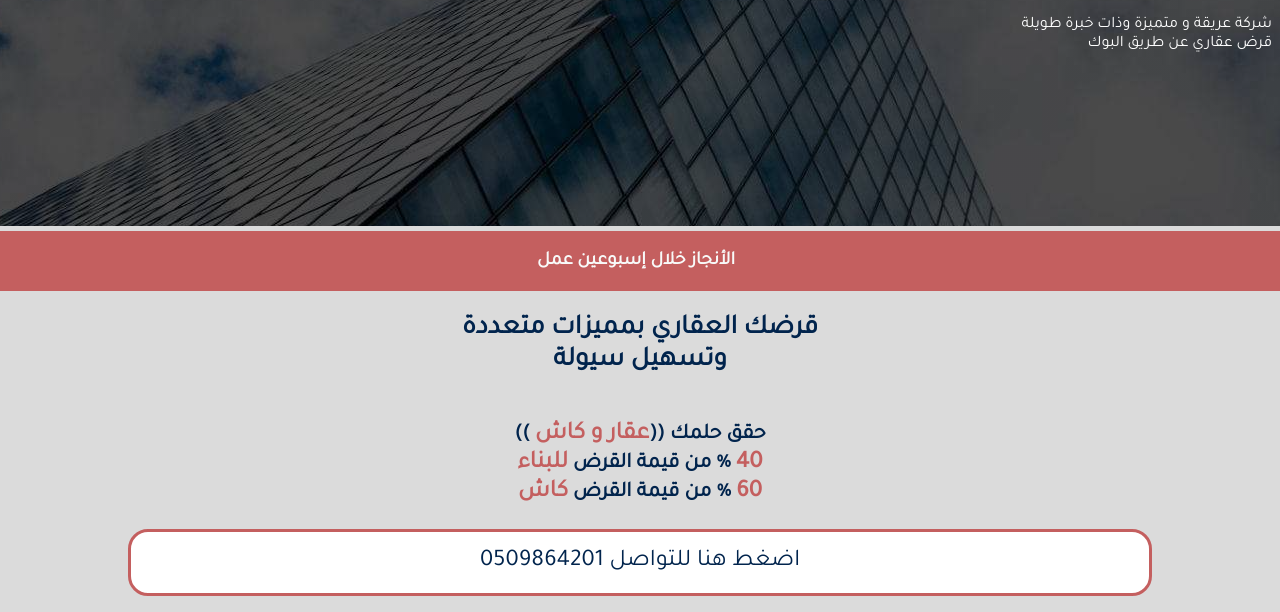
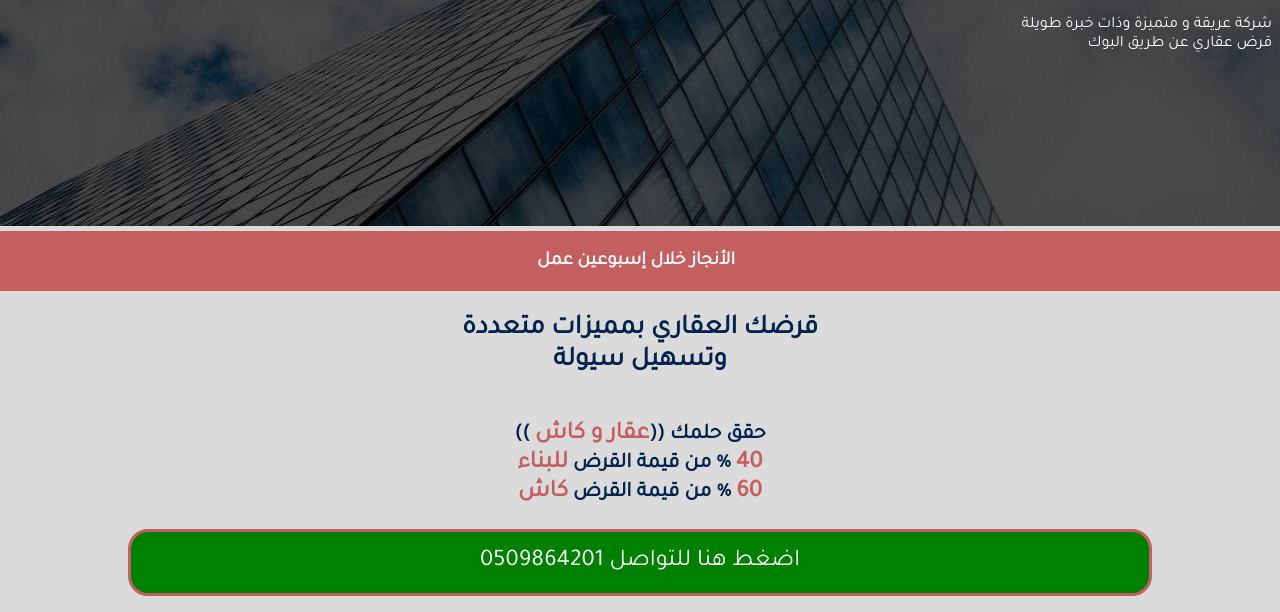
Before and after one commit to mohamed18yo/alnaife, a plain HTML site: page index.html in a window 1280 px wide. Shown: the part 366-978 px from the top of the page. Drawn offline with Linux system fonts and the light colour scheme.

Commit message:
edit background

```diff
--- a/style.css
+++ b/style.css
@@ -107,8 +107,8 @@ a {
 }
 .whatsapp {
   padding: 1rem;
-  color: rgb(1, 36, 77);
-  background-color: #ffffff;
+  color: rgb(255, 255, 255);
+  background-color: green;
   width: 80%;
   border-radius: 20px;
   border: 3px solid rgb(196, 95, 95);
```
